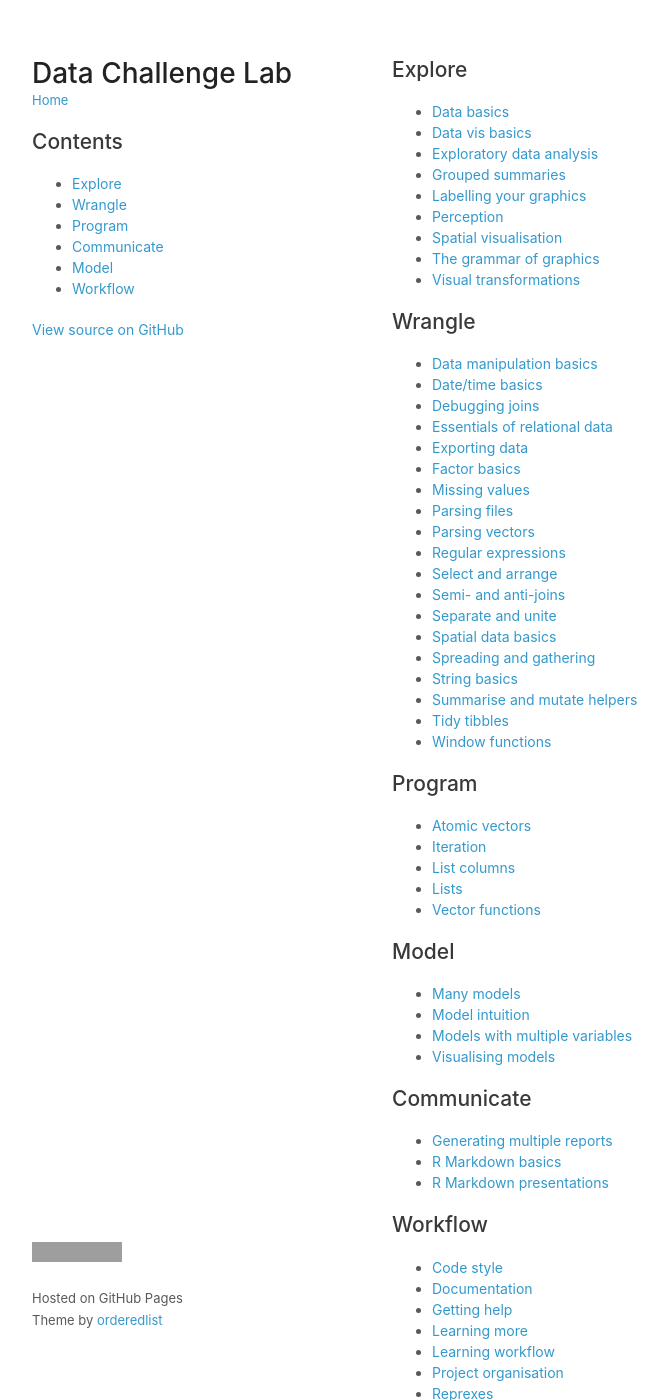
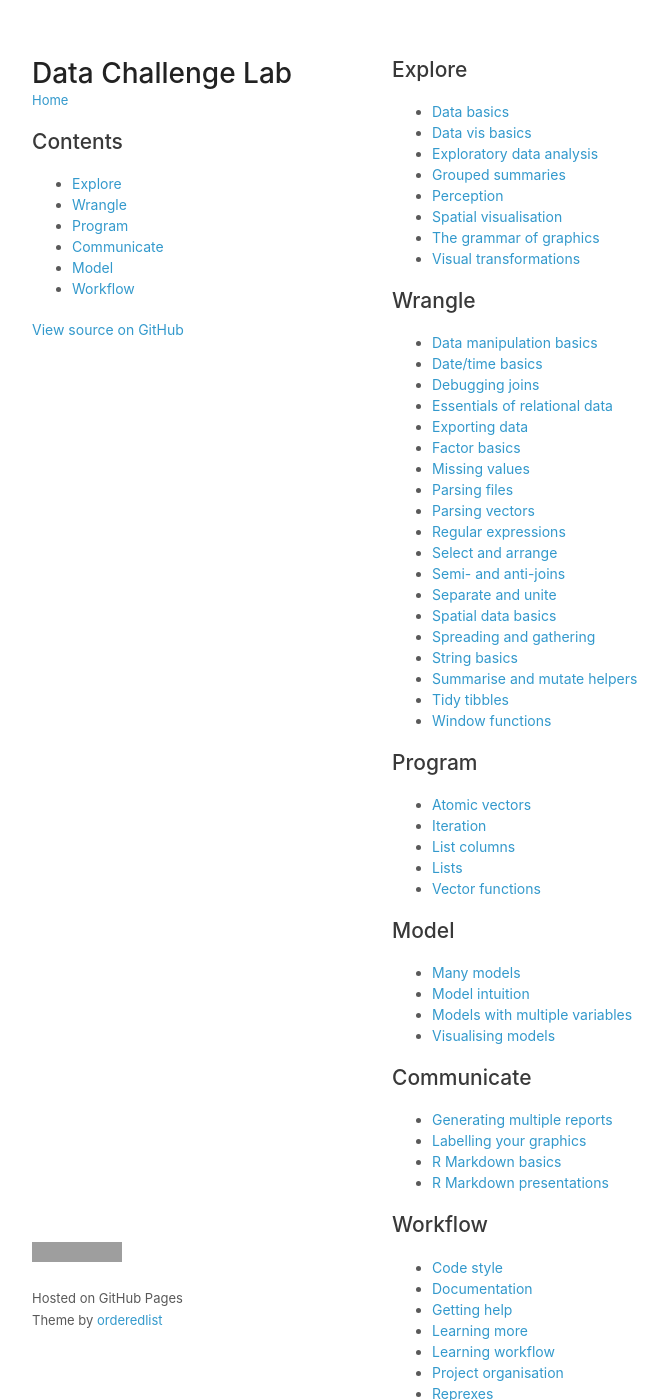
Before and after one commit to dcl-2017-04/curriculum, a Jekyll site: the page built from docs/index.md, in a window 1280 px wide and 1400 px high. Shown: the whole window, without its empty margins (178-846 px from the left). Built offline with Jekyll 4.4.1, drawn with Linux system fonts in a browser that asks for light colours; our own code applies the rules of GitHub Pages for plain Markdown files; a script that is not in the unit is left out; some of the changed lines change nothing that is shown; grey boxes are pictures that could not be loaded.

Commit message:
Rebuild site

```diff
--- a/docs/index.md
+++ b/docs/index.md
@@ -7,7 +7,6 @@ title: Syllabus
 * [Data vis basics](vis-basics.html)
 * [Exploratory data analysis](eda.html)
 * [Grouped summaries](vis-summaries.html)
-* [Labelling your graphics](vis-labelling.html)
 * [Perception](vis-perception.html)
 * [Spatial visualisation](spatial-vis.html)
 * [The grammar of graphics](vis-theory.html)
@@ -53,6 +52,7 @@ title: Syllabus
 ## Communicate {#communicate}
 
 * [Generating multiple reports](report-generation.html)
+* [Labelling your graphics](vis-labelling.html)
 * [R Markdown basics](rmarkdown-basics.html)
 * [R Markdown presentations](rmarkdown-formats.html)
 
```
Also changed, not shown: overview.png.
